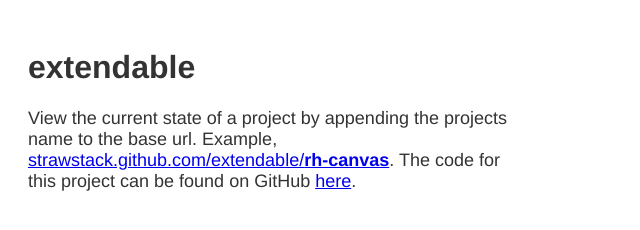
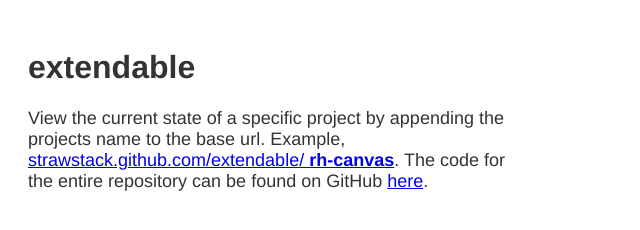
Before and after one commit to djhenjin/extendable, a plain HTML site: page index.html in a window 1280 px wide. Shown: the whole page, without its empty margins (0-640 px from the left). Drawn offline with Linux system fonts and the light colour scheme.

Commit message:
Update index.html

```diff
--- a/index.html
+++ b/index.html
@@ -16,7 +16,7 @@
 <body>
 
 <h1>extendable</h1>
-<p>View the current state of a project by appending the projects name to the base url. Example, <a href="strawstack.github.com/extendable/rh-canvas" target="_blank">strawstack.github.com/extendable/<b>rh-canvas</b></a>. The code for this project can be found on GitHub <a href="https://github.com/strawstack/extendable" target="_blank">here</a>.</p>
+<p>View the current state of a specific project by appending the projects name to the base url. Example, <a href="strawstack.github.com/extendable/rh-canvas" target="_blank">strawstack.github.com/extendable/ <b>rh-canvas</b></a>. The code for the entire repository can be found on GitHub <a href="https://github.com/strawstack/extendable" target="_blank">here</a>.</p>
 
 </body>
 </html>
```
